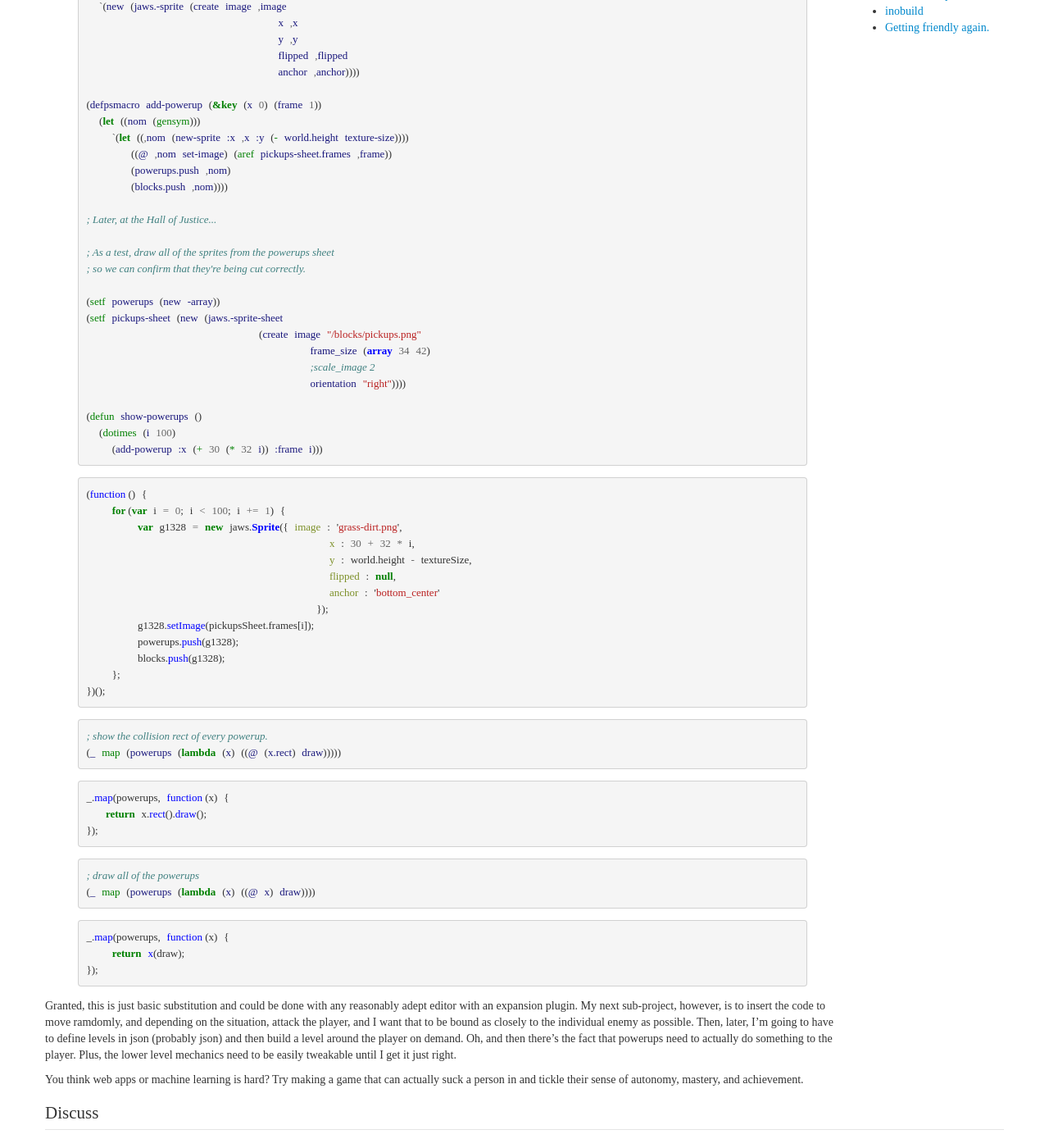
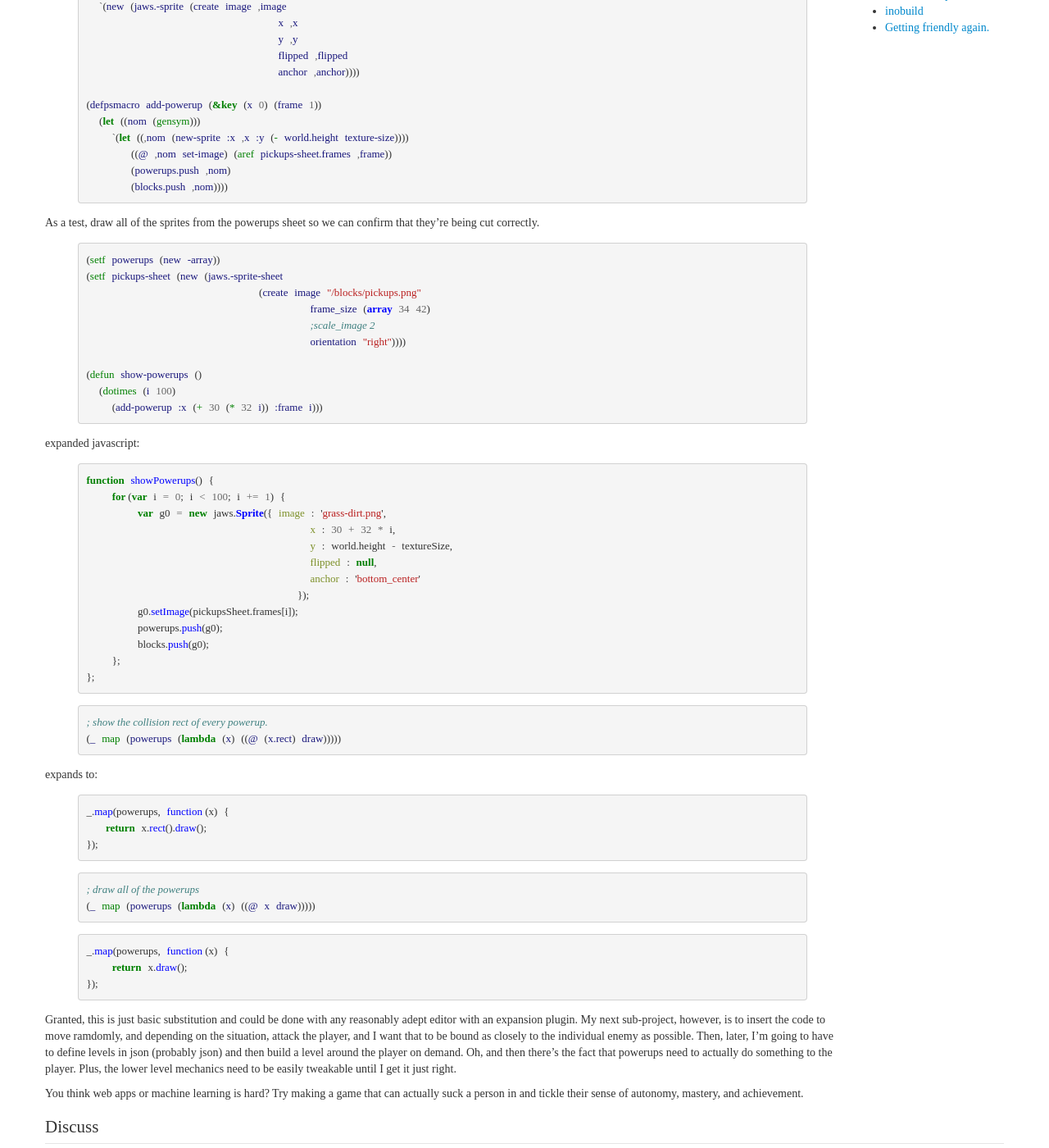
Before and after one commit to cmoore/cmoore.github.com, a Jekyll site: the page built from _posts/2013-2-25-parenscript.markdown, in a window 1280 px wide and 1400 px high, scrolled down 270 px. Shown: the whole window at 82% size. Built offline with Jekyll 4.4.1, drawn with Linux system fonts in a browser that asks for light colours; some web fonts are replaced; comment, search, counter and statistics services are not loaded.

Commit message:
Fixed some dumb.

```diff
--- a/_posts/2013-2-25-parenscript.markdown
+++ b/_posts/2013-2-25-parenscript.markdown
@@ -33,12 +33,11 @@ The Javascript is also generated on the fly in Common Lisp because I hate javasc
        ((@ ,nom set-image) (aref pickups-sheet.frames ,frame))
        (powerups.push ,nom)
        (blocks.push ,nom))))
+{% endhighlight %}
 
-; Later, at the Hall of Justice...
+As a test, draw all of the sprites from the powerups sheet so we can confirm that they're being cut correctly.
 
-; As a test, draw all of the sprites from the powerups sheet
-; so we can confirm that they're being cut correctly.
-
+{% highlight cl %}
 (setf powerups (new -array))
 (setf pickups-sheet (new (jaws.-sprite-sheet
                            (create image "/blocks/pickups.png"
@@ -49,30 +48,33 @@ The Javascript is also generated on the fly in Common Lisp because I hate javasc
 (defun show-powerups ()
   (dotimes (i 100)
     (add-powerup :x (+ 30 (* 32 i)) :frame i)))
-
 {% endhighlight %}
 
+expanded javascript:
+
 {% highlight js %}
-(function () {
+function showPowerups() {
     for (var i = 0; i < 100; i += 1) {
-        var g1328 = new jaws.Sprite({ image : 'grass-dirt.png',
-                                      x : 30 + 32 * i,
-                                      y : world.height - textureSize,
-                                      flipped : null,
-                                      anchor : 'bottom_center'
-                                    });
-        g1328.setImage(pickupsSheet.frames[i]);
-        powerups.push(g1328);
-        blocks.push(g1328);
+        var g0 = new jaws.Sprite({ image : 'grass-dirt.png',
+                                   x : 30 + 32 * i,
+                                   y : world.height - textureSize,
+                                   flipped : null,
+                                   anchor : 'bottom_center'
+                                 });
+        g0.setImage(pickupsSheet.frames[i]);
+        powerups.push(g0);
+        blocks.push(g0);
     };
-})();
+};
+
 {% endhighlight %}
 
 {% highlight cl %}
 ; show the collision rect of every powerup.
 (_ map (powerups (lambda (x) ((@ (x.rect) draw)))))
+{% endhighlight %}
 
-{% endhighlight %}
+expands to:
 
 {% highlight js %}
 
@@ -84,12 +86,12 @@ _.map(powerups, function (x) {
 
 {% highlight cl %}
 ; draw all of the powerups
-(_ map (powerups (lambda (x) ((@ x) draw))))
+(_ map (powerups (lambda (x) ((@ x draw)))))
 {% endhighlight %}
 
 {% highlight js %}
 _.map(powerups, function (x) {
-    return x(draw);
+    return x.draw();
 });
 {% endhighlight %}
 
```
